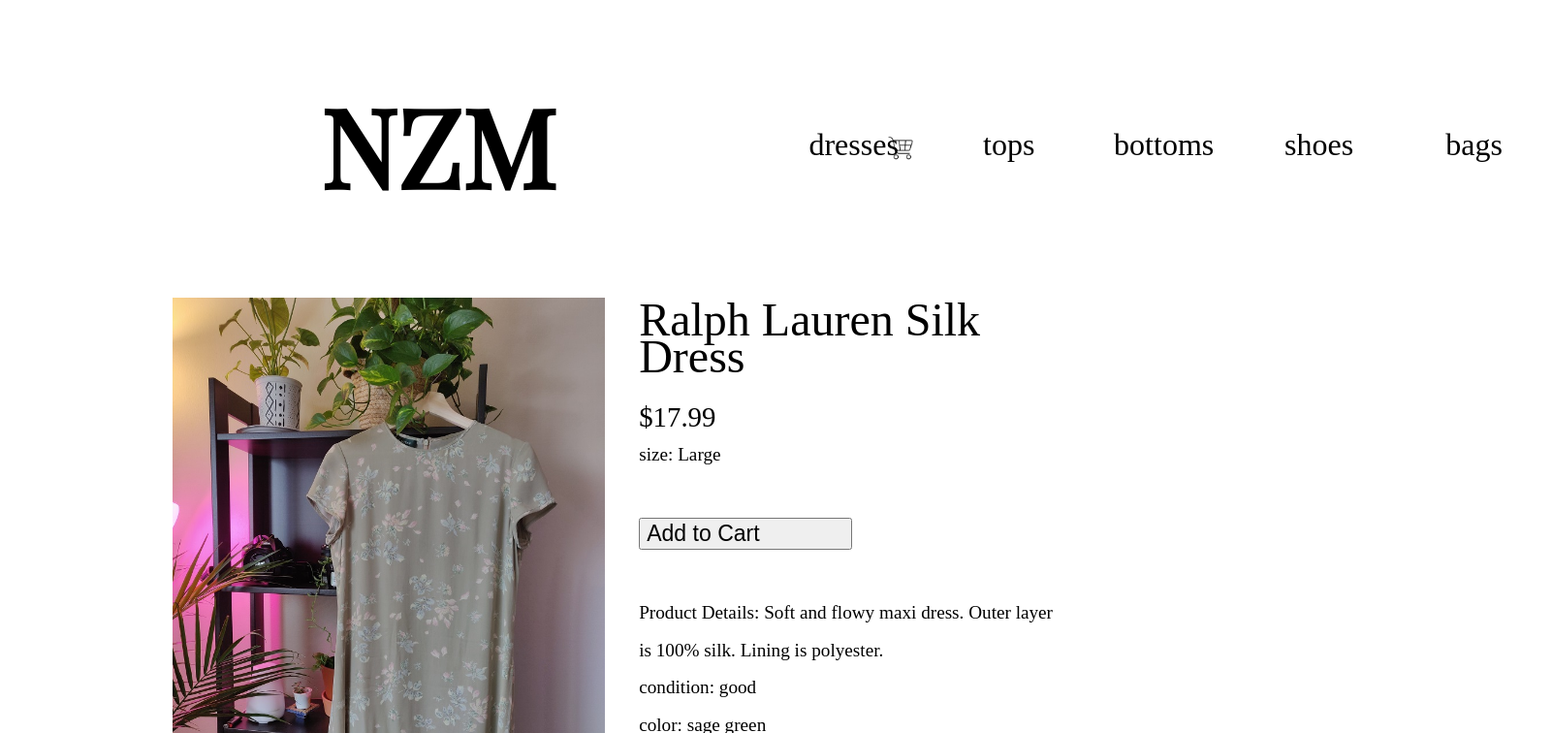
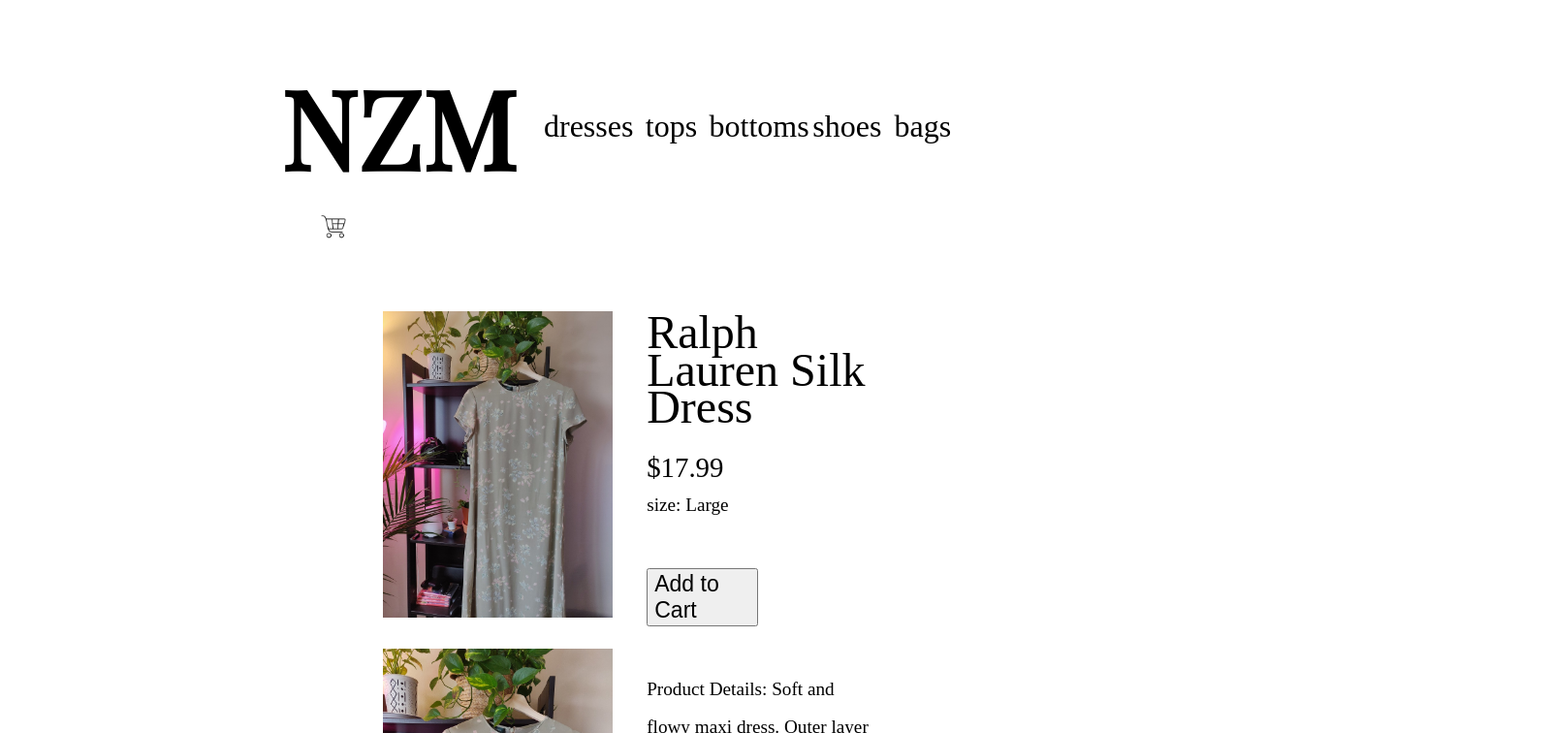
Before and after one commit to jezraelhope/ecomm, a React (Create React App) app: page /dresses/6 in a window 1280 px wide. Shown: the top 756 px of the page at 97% size, 1601 px wide, since content can reach past the window. Built offline with nearby package versions, Linux system fonts and the light colour scheme.

Commit message:
remove functionality and CSS modifications

```diff
--- a/src/App.js
+++ b/src/App.js
@@ -29,7 +29,7 @@
           tabName={tabName}
           />
         <Routes>
-          <Route path="/Cart" element={<Cart addedProducts = {addedProducts} />}></Route>
+          <Route path="/Cart" element={<Cart addedProducts = {addedProducts} setAddedProducts = {setAddedProducts} />}></Route>
           <Route path="/" element={<FilteredAppContent filterBy = {tabName}/>}/>
           <Route path=":type/:topicId" element={<Product setAddedProducts = {setAddedProducts} addedProducts = {addedProducts} />} />
         </Routes>
--- a/src/Header/Cart.js
+++ b/src/Header/Cart.js
@@ -2,21 +2,46 @@
 import productDetails from '../Product/productDetails';
 import './styles/cart.css'
 
+const initialCartItems = (items) => {
+	const newCartItems = [];
+	productDetails.forEach((item) => {
+		if(items.includes(item.id)){
+			 newCartItems.push(item)
+		}
+	});
+	return newCartItems;
+}
+
 const Cart = (props) => {
 
 	const items = props.addedProducts
+	const [cartItems, setCartItems] = useState(initialCartItems(items));
+	const [itemCount, setItemCount] = useState(1)
 
-	const cartItems = []
 
-	productDetails.forEach((item) => {
-		if(items.includes(item.id)){
-			 cartItems.push(item)
+	const removeItem = (e) => {
+		const filteredItems = items.filter(elem => elem !== e.target.value)
+		props.setAddedProducts(filteredItems);
+		setCartItems(initialCartItems(filteredItems))
+	}
+
+	const handleChange = (e) =>{
+		if(e.target.innerText === '+') {
+			setItemCount(itemCount + 1)
+		} else if(e.target.innerText === '-') {
+			if(itemCount === 1) {
+				removeItem(e)
+			} else {
+				setItemCount(itemCount - 1)
+			}
 		}
-	})
+	}
+
 
 	const subTotal = cartItems.reduce((acc, item) => {
-		return acc + item.price
+		return acc + (item.price * itemCount)
 	}, 0)
+
 
 	return (
 		<div className="shopping-cart-container">
@@ -32,8 +57,10 @@
 									<span className="item-price">{`$${item.price}`}</span>
 									<span className="item-size">{`size: ${item.size}`}</span>
 									<div className="item-quantity">
-										<input type="number" className="number" />
-										<span className="remove">remove</span>
+										<button value={item.id} onClick={handleChange}>-</button>
+										<span>{itemCount}</span>
+										<button onClick={handleChange} >+</button>
+										<button onClick={removeItem} className="remove" value={item.id}>remove</button>
 									</div>
 								</div>
 							</div>
@@ -41,7 +68,7 @@
 					)
 				})
 			}
-			<span className="sub-total">{`Subtotal: $${subTotal}`}</span>
+			<span className="sub-total">{`Subtotal: $${Math.round(subTotal * 100)/100}`}</span>
 			<button className="proceed-to-checkout">Proceed to Checkout</button>
 		</div>
 
--- a/src/Header/styles/index.css
+++ b/src/Header/styles/index.css
@@ -1,30 +1,39 @@
 
 .header {
-  align-items: center;
+  margin: 3em;
   display: flex;
-  flex-direction: row;
-  position: relative;
-  width: 70%;
-}
-
-.header .brand {
-  text-decoration: none;
-  color: black;
+  flex: 1 2 auto ;
+  width: 80%;
+  flex-wrap: wrap;
 }
 
 .header header {
   font-family: 'Playfair Display', sans-serif;
   font-size: 7em;
   font-weight: bold;
-  margin: .6em .6em .6em 0;
+
 }
 
+.header .brand {
+  text-decoration: none;
+  color: black;
+  margin-left: 0;
+  justify-content: flex-start;
+  align-items: flex-start;
+  width: 20%;
+}
+
+
+
 .header .tabs {
-  font-size: 2em;
-  margin-left: 5em;
   display: flex;
   flex-direction: row;
-  margin-bottom: 0;
+  font-size: 2em;
+  align-items: center;
+  justify-content: flex-end;
+  width: 60%;
+  padding-left: 4em;
+  flex: 0 2 auto;
 }
 
 .header .tabs .tab-name {
@@ -34,17 +43,18 @@
 }
 
 .header .shopping-cart {
-  position: absolute;
-  right: 0;
-  margin: .2em;
   display: flex;
   flex-direction: row;
+  width: 10%;
   align-items: center;
+  justify-content: flex-end;
 }
 
 .header .shopping-cart img {
   width: 2em;
+  height: 2em;
   padding-top: 1em;
+  justify-content: flex-end;
 }
 
 .cart-number {
--- a/src/Product/product.css
+++ b/src/Product/product.css
@@ -1,6 +1,7 @@
 .product-container {
 	display: flex;
 	flex-direction: row;
+	width: 60%;
 }
 
 .product-images {
--- a/src/index.css
+++ b/src/index.css
@@ -1,9 +1,17 @@
 @import url('https://fonts.googleapis.com/css2?family=Hind+Siliguri:wght@300&family=Playfair+Display&display=swap');
 @import './Home/styles/index.css';
 @import './Header/styles/index.css';
+
+html, body {
+  width: 100%;
+  height: 100%;
+}
+
 .App {
-  margin: 50px 100px;
+  justify-content: center;
   align-items: center;
   display: flex;
   flex-direction: column;
+  width: 100%;
+  height: 100%;
 }
```
